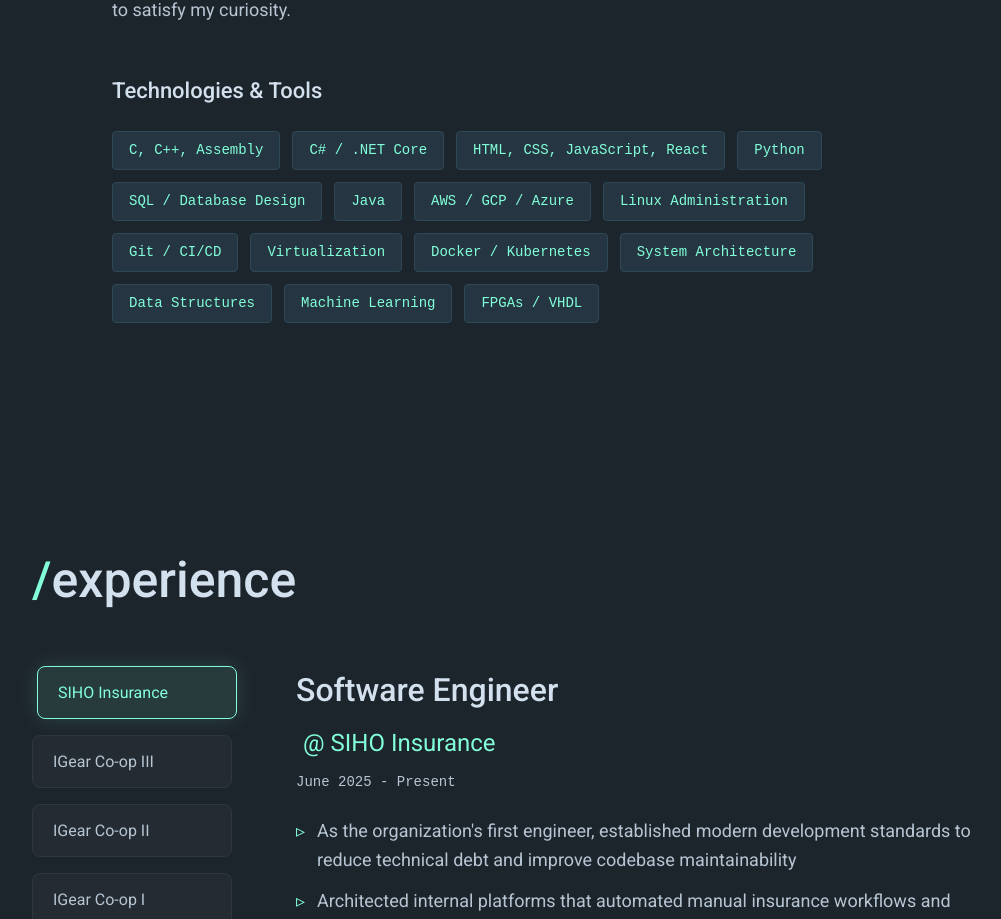
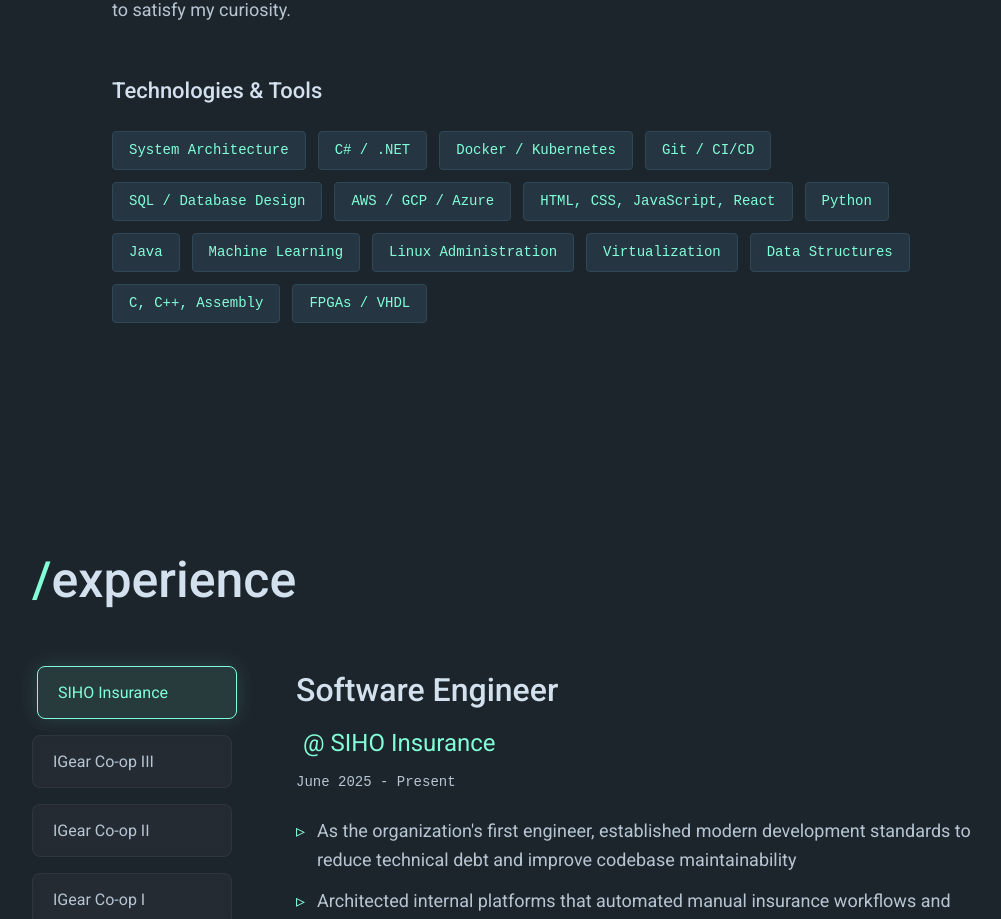
Before and after one commit to ColeSwinford/portfolio, a React (Vite) app: page / in a window 1280 px wide. Shown: the part 1334-2253 px from the top of the page, without its empty margins (128-1129 px from the left). Built offline with nearby package versions, Linux system fonts and the light colour scheme.

Commit message:
updated skills

```diff
--- a/src/data.js
+++ b/src/data.js
@@ -14,11 +14,10 @@
 };
 
 export const skills = [
-    "C, C++, Assembly", "C# / .NET Core", "HTML, CSS, JavaScript, React",
-    "Python", "SQL / Database Design", "Java", "AWS / GCP / Azure",
-    "Linux Administration", "Git / CI/CD", "Virtualization",
-    "Docker / Kubernetes", "System Architecture", "Data Structures",
-    "Machine Learning", "FPGAs / VHDL"
+    "System Architecture", "C# / .NET", "Docker / Kubernetes", "Git / CI/CD",
+    "SQL / Database Design", "AWS / GCP / Azure", "HTML, CSS, JavaScript, React",
+    "Python", "Java", "Machine Learning", "Linux Administration", "Virtualization",
+    "Data Structures", "C, C++, Assembly", "FPGAs / VHDL"
 ];
 
 // ... (Experience and Projects arrays remain the same as before)
```
